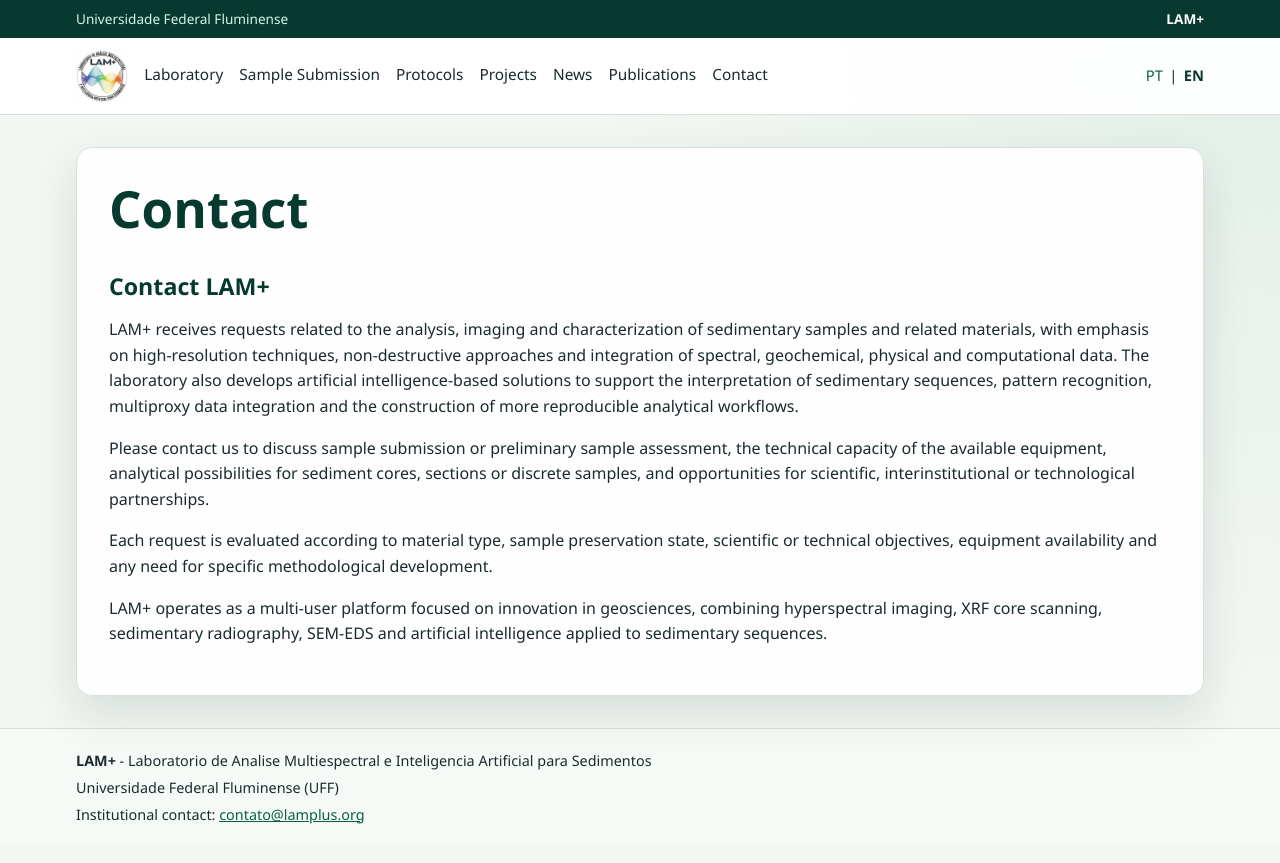
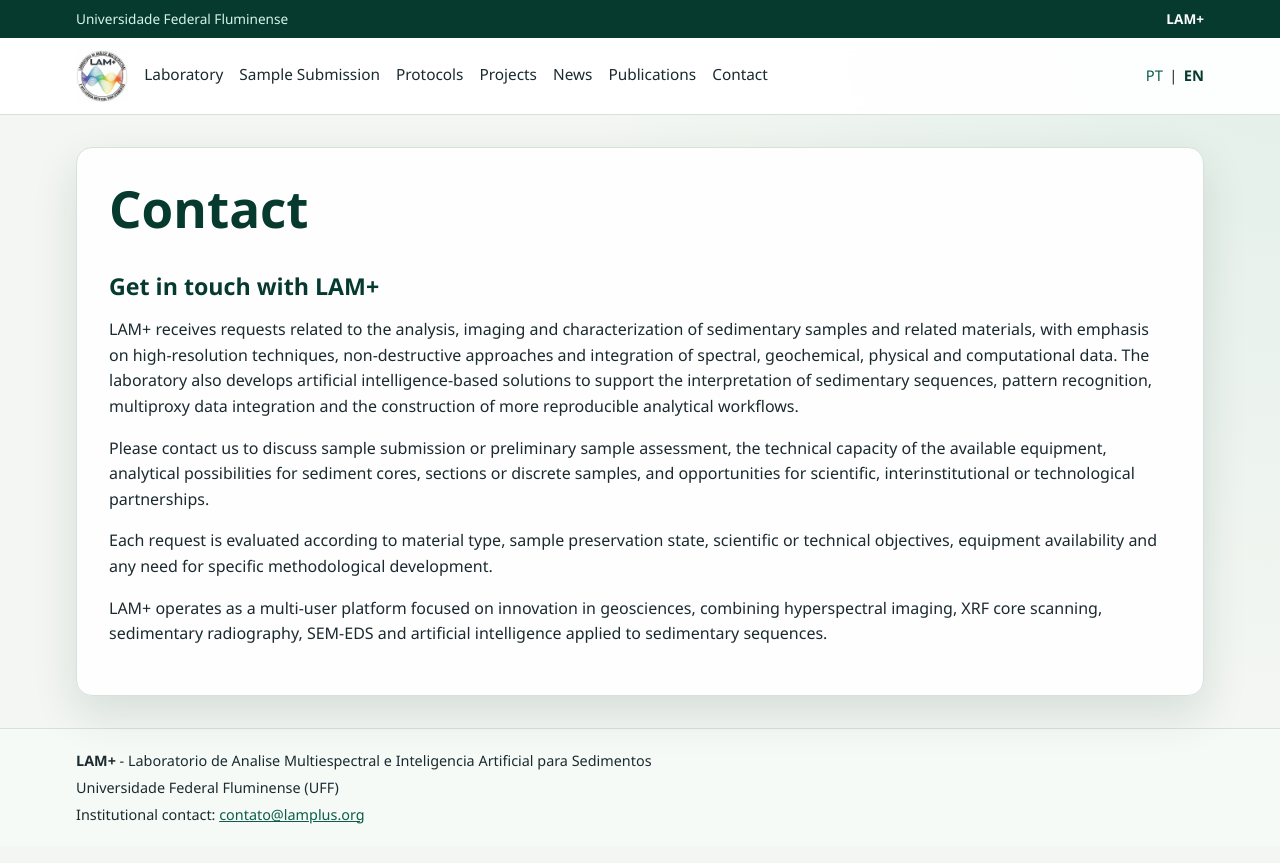
Before and after one commit to lam-plus/lam-plus2.github.io, a Jekyll site: the page built from _pages/en/contact/index.md, in a window 1280 px wide. Shown: the top 863 px of the page. Built offline with Jekyll 4.4.1, drawn with Linux system fonts in a browser that asks for light colours.

Commit message:
Update contact page headings for clarity and engagement

```diff
--- a/_pages/en/contact/index.md
+++ b/_pages/en/contact/index.md
@@ -9,7 +9,7 @@
 <section class="page-shell">
 	<h1>Contact</h1>
 
-	<h2>Contact LAM+</h2>
+	<h2>Get in touch with LAM+</h2>
 	<p>LAM+ receives requests related to the analysis, imaging and characterization of sedimentary samples and related materials, with emphasis on high-resolution techniques, non-destructive approaches and integration of spectral, geochemical, physical and computational data. The laboratory also develops artificial intelligence-based solutions to support the interpretation of sedimentary sequences, pattern recognition, multiproxy data integration and the construction of more reproducible analytical workflows.</p>
 
 	<p>Please contact us to discuss sample submission or preliminary sample assessment, the technical capacity of the available equipment, analytical possibilities for sediment cores, sections or discrete samples, and opportunities for scientific, interinstitutional or technological partnerships.</p>
```
Also changed, not shown: _pages/pt/contato/index.md (+1 -1 lines).
